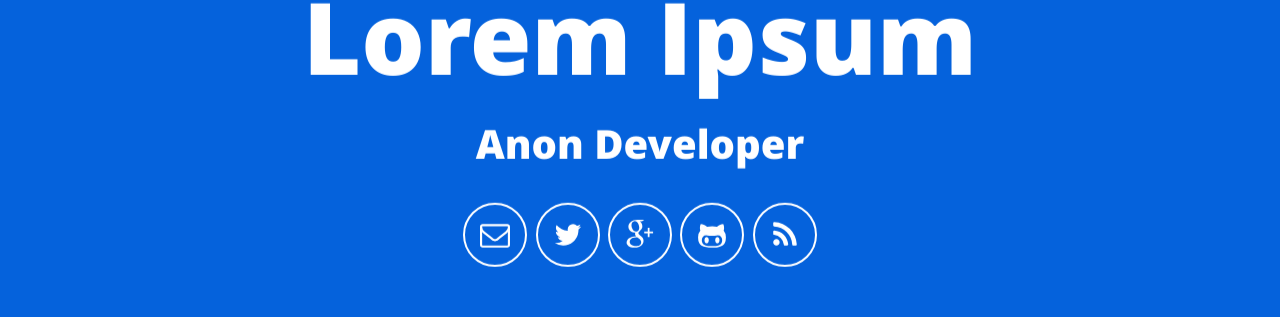
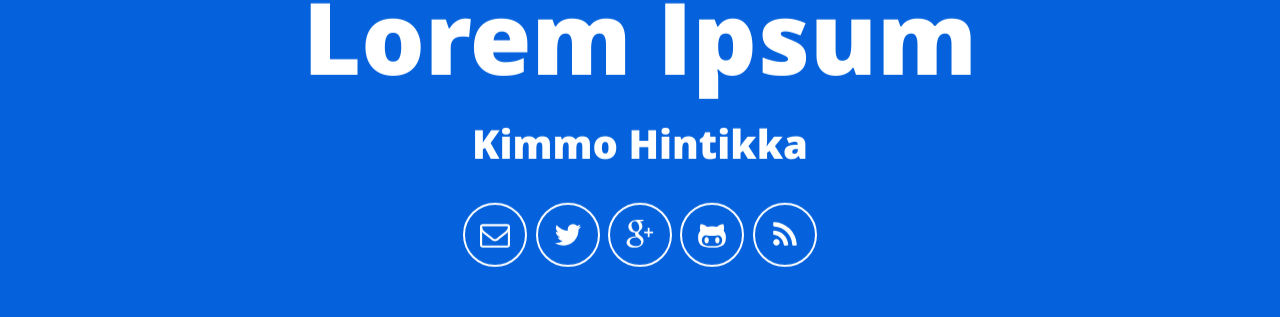
Before and after one commit to riseofthetigers/HintikkaKimmo.github.io, a Jekyll site: the page built from index.html, in a window 1280 px wide. Shown: the part 293-610 px from the top of the page. Built offline with Jekyll 4.4.1, drawn with Linux system fonts in a browser that asks for light colours.

```diff
--- a/_config.yml
+++ b/_config.yml
@@ -6,10 +6,10 @@ url: "http://localhost:3000" # the base hostname & protocol for your site
 # User settings
 username: Lorem Ipsum
 user_description: Anon Developer at Lorem Ipsum Dolor
-user_title: Anon Developer
-email: anon@anon.com
-twitter_username: lorem_ipsum
-github_username:  lorem_ipsum
+user_title: Kimmo Hintikka
+email: hintikkakimmo@gmail.com
+twitter_username: KimmoHintikka
+github_username:  HintikkaKimmo
 gplus_username:  lorem_ipsum
 disqus_username: lorem_ipsum
 
```
Also changed, not shown: 1 other file.
